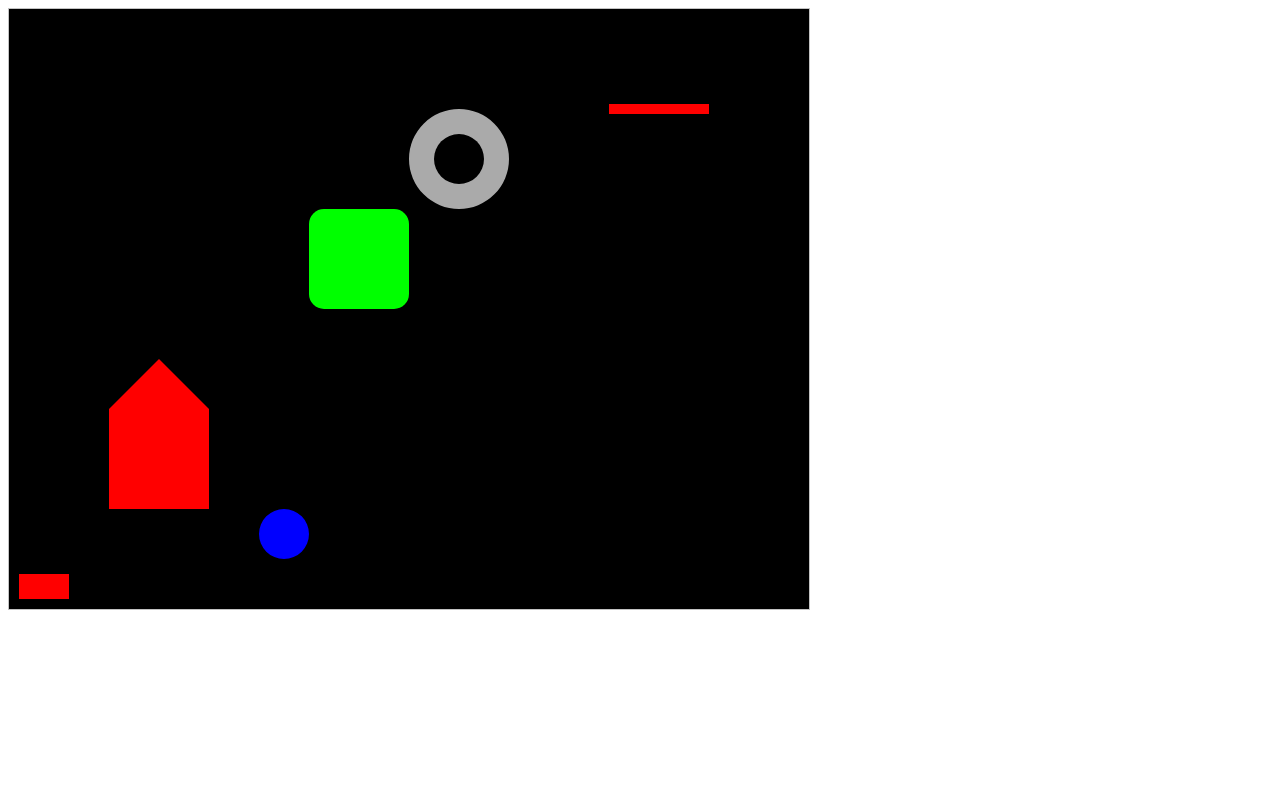
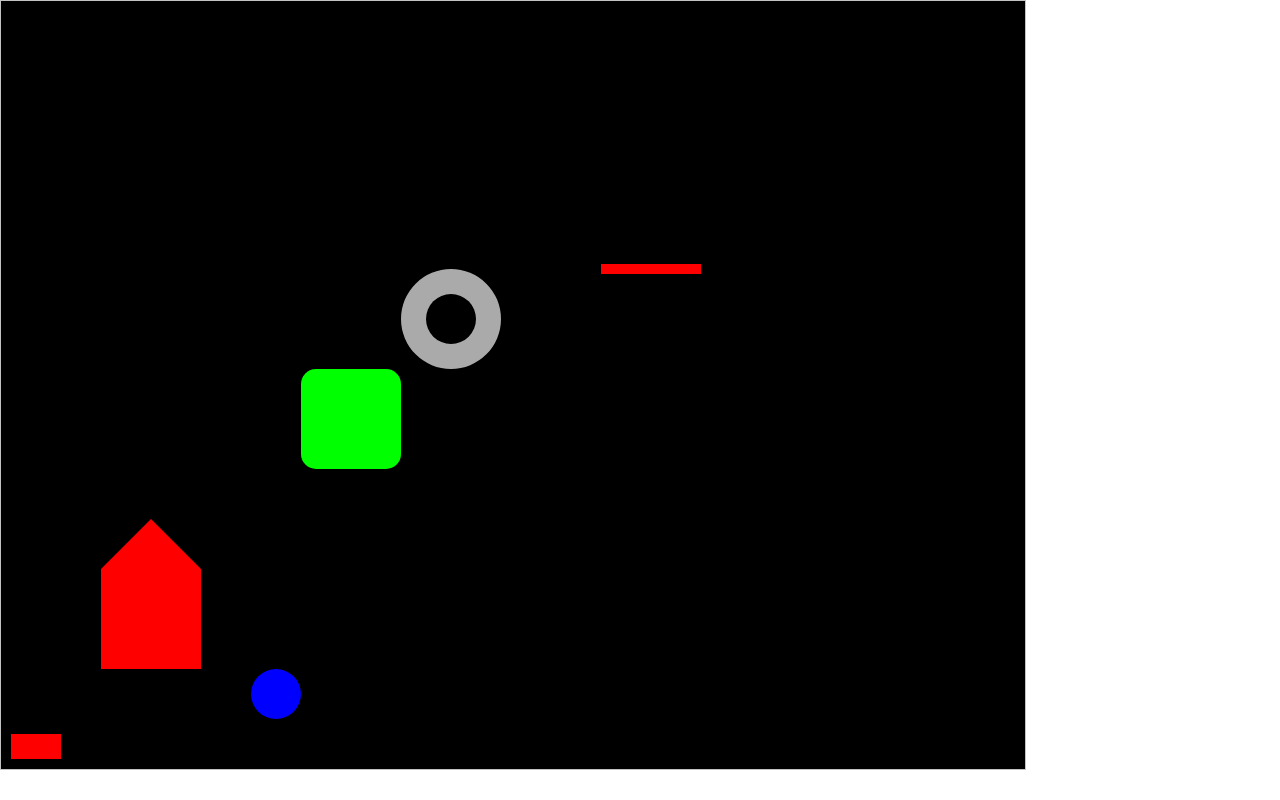
Before and after one commit to edp1096/hello-canvas, a plain HTML site: page index.html in a window 1280 px wide. Drawn offline with Linux system fonts and the light colour scheme.

Commit message:
Add class

```diff
--- a/index.html
+++ b/index.html
@@ -8,74 +8,110 @@
 </head>
 
 <body>
-    <canvas id="myCanvas" width="800" height="600" style="border:1px solid #c3c3c3;"></canvas>
+    <canvas id="l1" style="border:1px solid #c3c3c3;"></canvas>
 </body>
 
 <script>
-    const canvas = document.getElementById("myCanvas")
-    const ctx = canvas.getContext("2d")
+    class Layer {
+        constructor(canvasID, width, height) {
+            this.canvas = document.getElementById("l1")
+            this.canvas.width = width
+            this.canvas.height = height
 
-    ctx.transform(1, 0, 0, -1, 0, canvas.height)
+            this.context = this.canvas.getContext("2d")
+            this.context.transform(1, 0, 0, -1, 0, this.canvas.height)
 
-    canvas.style.backgroundColor = '#000000'
-    ctx.fillStyle = "#FF0000" // red
-    ctx.strokeStyle = "#FF0000" // red
-    // ctx.globalCompositeOperation = 'source-over'
+            this.canvas.style.backgroundColor = '#000000'
+            this.context.fillStyle = "#FF0000" // red
+            this.context.strokeStyle = "#FF0000" // red
 
-    // Line
-    ctx.lineWidth = 10
-    ctx.beginPath()
-    ctx.moveTo(600, 500)
-    ctx.lineTo(700, 500)
-    ctx.stroke()
+            this.width = this.canvas.width
+            this.height = this.canvas.height
 
-    // Rectangle
-    ctx.beginPath()
-    ctx.moveTo(10, 10)
-    ctx.rect(10, 10, 50, 25)
-    ctx.fill()
-    ctx.closePath()
+            this.Draw()
+        }
 
-    // Round Rectangle
-    ctx.fillStyle = "#00FF00" // green
-    ctx.beginPath()
-    ctx.moveTo(300, 300)
-    ctx.roundRect(300, 300, 100, 100, 15)
-    ctx.fill()
+        Draw() {
+            this.Line()
+            this.Rectangle()
+            this.RoundRectangle()
+            this.Circle()
+            this.Donut()
+            this.Polygon()
+        }
 
-    // Arc, Circle
-    // context.arc(x,y,r,sAngle,eAngle,counterclockwise)
-    ctx.beginPath()
-    ctx.fillStyle = "#0000FF" // blue
-    ctx.moveTo(275, 75)
-    ctx.arc(275, 75, 25, 0, 2 * Math.PI)
-    ctx.fill()
+        clear() {
+            this.context.clearRect(0, 0, this.width, this.height)
+        }
 
-    // Donut
-    // ctx.globalCompositeOperation = 'source-out'
-    ctx.fillStyle = "#AAA" // grey
-    ctx.beginPath()
-    ctx.moveTo(450, 450)
-    ctx.arc(450, 450, 50, 0, 2 * Math.PI)
-    ctx.fill()
+        Line() {
+            this.context.lineWidth = 10
+            this.context.beginPath()
+            this.context.moveTo(600, 500)
+            this.context.lineTo(700, 500)
+            this.context.stroke()
+        }
 
-    ctx.globalCompositeOperation = 'destination-out'
-    ctx.beginPath()
-    ctx.arc(450, 450, 25, 0, 2 * Math.PI)
-    ctx.closePath()
-    ctx.fill()
-    ctx.globalCompositeOperation = 'source-over'
+        Rectangle() {
+            this.context.beginPath()
+            this.context.moveTo(10, 10)
+            this.context.rect(10, 10, 50, 25)
+            this.context.fill()
+            this.context.closePath()
+        }
 
-    // Polygon
-    ctx.fillStyle = "#FF0000"
-    ctx.beginPath()
-    ctx.moveTo(100, 100)
-    ctx.lineTo(200, 100)
-    ctx.lineTo(200, 200)
-    ctx.lineTo(150, 250)
-    ctx.lineTo(100, 200)
-    ctx.fill()
+        RoundRectangle() {
+            this.context.fillStyle = "#00FF00" // green
+            this.context.beginPath()
+            this.context.moveTo(300, 300)
+            this.context.roundRect(300, 300, 100, 100, 15)
+            this.context.fill()
+        }
 
+        Circle() {
+            this.context.beginPath()
+            this.context.fillStyle = "#0000FF" // blue
+            this.context.moveTo(275, 75)
+            this.context.arc(275, 75, 25, 0, 2 * Math.PI)
+            this.context.fill()
+        }
+
+        Donut() {
+            this.context.fillStyle = "#AAA" // grey
+            this.context.beginPath()
+            this.context.moveTo(450, 450)
+            this.context.arc(450, 450, 50, 0, 2 * Math.PI)
+            this.context.fill()
+
+            this.context.globalCompositeOperation = 'destination-out'
+            this.context.beginPath()
+            this.context.arc(450, 450, 25, 0, 2 * Math.PI)
+            this.context.closePath()
+            this.context.fill()
+            this.context.globalCompositeOperation = 'source-over'
+        }
+
+        Polygon() {
+            this.context.fillStyle = "#FF0000"
+            this.context.beginPath()
+            this.context.moveTo(100, 100)
+            this.context.lineTo(200, 100)
+            this.context.lineTo(200, 200)
+            this.context.lineTo(150, 250)
+            this.context.lineTo(100, 200)
+            this.context.fill()
+        }
+    }
 </script>
 
+<script>
+    const layer1 = new Layer("l1", 1024, 768)
+</script>
+
+<style>
+    body {
+        margin: 0;
+        padding: 0;
+    }
+</style>
 </html>
```
